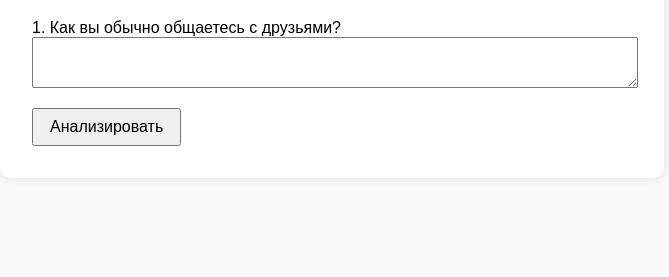
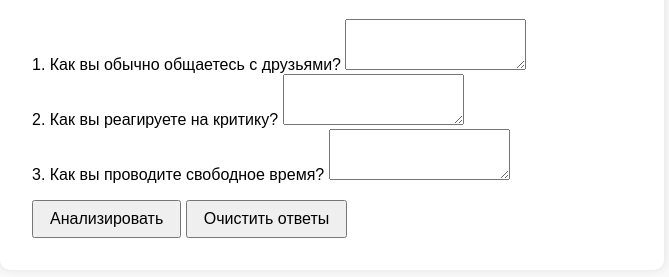
Before and after one commit to stagovnikita30-hash/Psiho_test.com, a website: page index.html in a window 1280 px wide. Shown: the part 133-410 px from the top of the page, without its empty margins (308-977 px from the left). Drawn offline with Linux system fonts and the light colour scheme.

Commit message:
Refactor questionnaire layout in index.html

```diff
--- a/index.html
+++ b/index.html
@@ -8,11 +8,28 @@
 <body>
   <div class="container">
     <h1>Психологический тест</h1>
-    <label for="answer">1. Как вы обычно общаетесь с друзьями?</label>
-    <textarea id="answer" rows="3" style="width:100%;"></textarea>
+
+    <div class="question" data-id="1">
+      <label>1. Как вы обычно общаетесь с друзьями?</label>
+      <textarea rows="3"></textarea>
+    </div>
+
+    <div class="question" data-id="2">
+      <label>2. Как вы реагируете на критику?</label>
+      <textarea rows="3"></textarea>
+    </div>
+
+    <div class="question" data-id="3">
+      <label>3. Как вы проводите свободное время?</label>
+      <textarea rows="3"></textarea>
+    </div>
+
     <button id="submitBtn">Анализировать</button>
+    <button id="clearBtn">Очистить ответы</button>
+
     <div id="result"></div>
   </div>
+
   <script src="script.js"></script>
 </body>
 </html>
```
